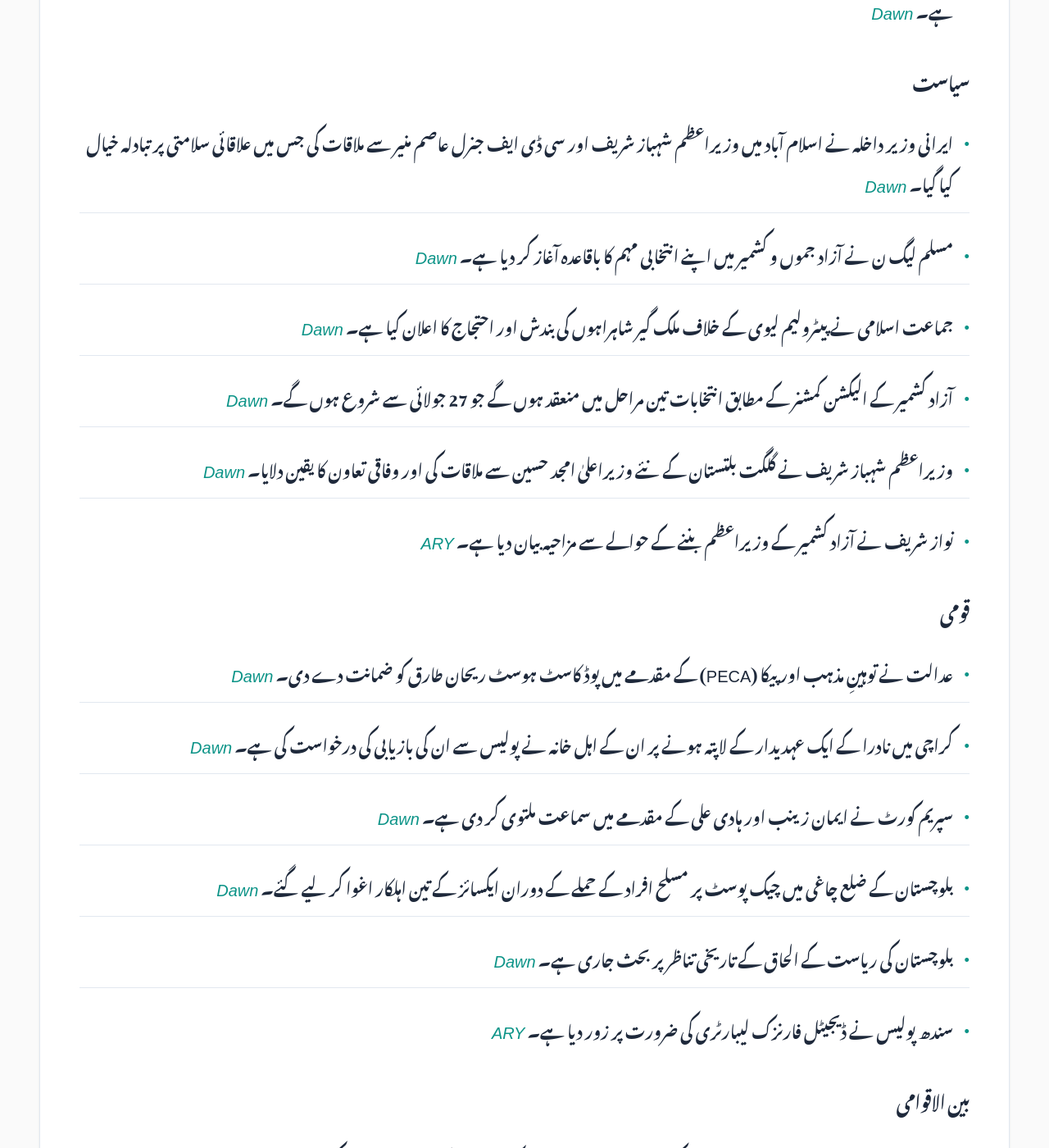
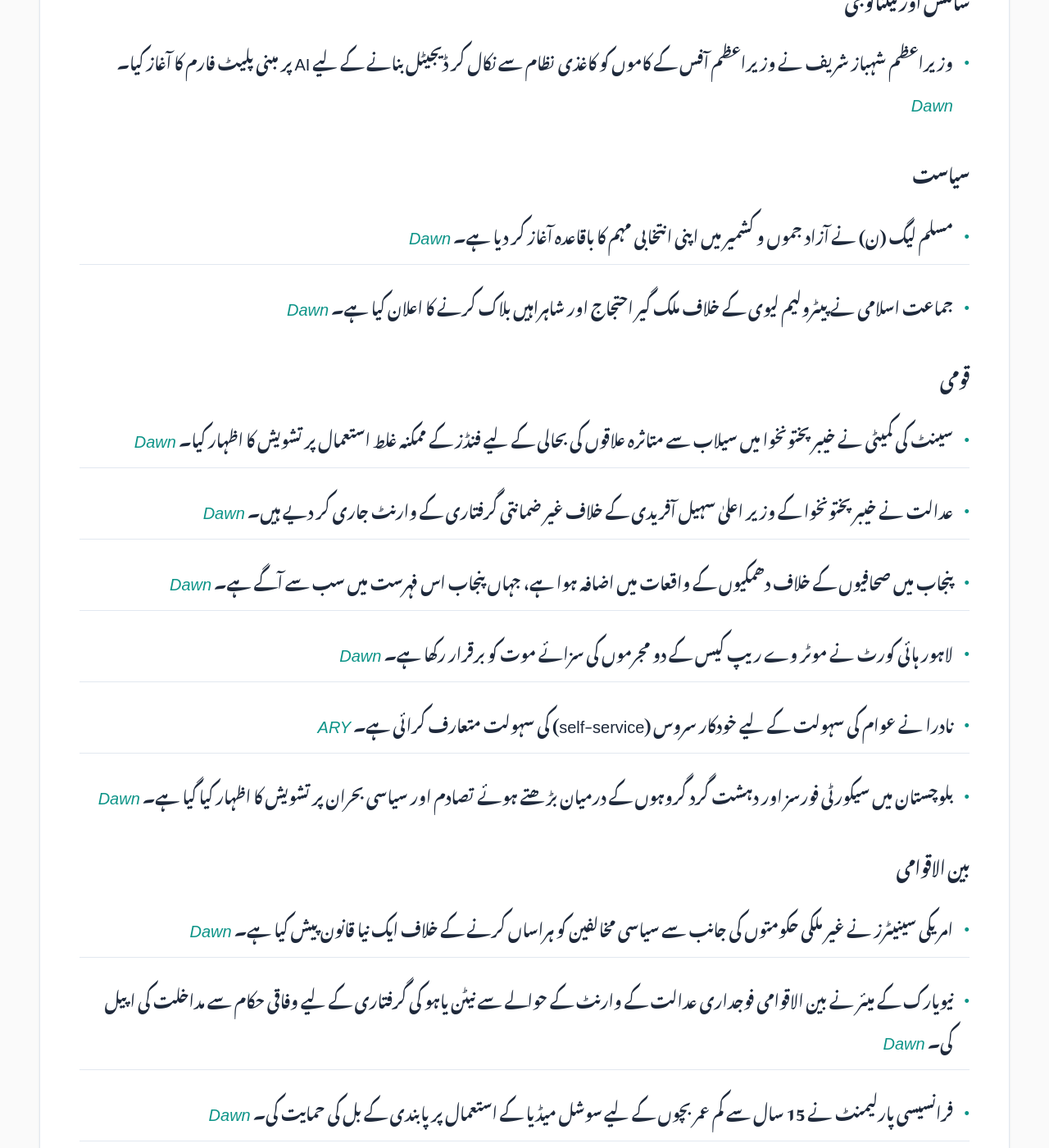
Before and after one commit to zsubzwary/news, a Jekyll site: the page built from ur/index.md, in a window 1280 px wide and 1400 px high, scrolled down 1175 px. Shown: the whole window at 82% size. Built offline with Jekyll 4.4.1, drawn with Linux system fonts in a browser that asks for light colours; some web fonts are replaced; comment, search, counter and statistics services are not loaded; some of the changed text lies outside the part shown.

Commit message:
DateTime; 2026-07-22T04:10:24.284Z

```diff
--- a/ur/index.md
+++ b/ur/index.md
@@ -7,45 +7,49 @@ rtl: true
 
 پاکستان کی تازہ خبروں کا خلاصہ
 
- &lrm; 21-Jul-2026 21:08PKT
+ &lrm; 22-Jul-2026 09:10PKT
 
 پڑھنے کا وقت : 4 منٹ
 
 ### معیشت
-- پاکستان اسٹاک ایکسچینج کا انڈیکس معمولی اضافے کے ساتھ 176,133 پوائنٹس پر بند ہوا۔ *[Dawn](https://www.dawn.com/news/2017214/kse-100-makes-marginal-gains-as-global-energy-uncertainty-weighs-on-early-rally)*
-- امریکی ٹیکنالوجی کمپنی ہونی ویل (Honeywell) نے پاکستان کے ریفائنری سیکٹر کی جدید کاری اور توسیع کے لیے ایک منصوبہ پیش کیا ہے۔ *[Dawn](https://www.dawn.com/news/2017217/us-technology-firm-proposes-refinery-modernisation-plan-for-pakistan-in-meeting-with-finance-minister)*
+- وزیر خزانہ محمد اورنگزیب نے معیشت کو مستحکم کرنے کے لیے امریکہ سے 10 ارب ڈالر کی امدادی سہولت کی درخواست کی ہے۔ *[Dawn](https://www.dawn.com/news/2017402/aurangzeb-seeks-10bn-support-facility-from-us)*
+- حکومت نے عالمی قیمتوں میں اتار چڑھاؤ کے باعث پیٹرول کی قیمت میں 4.93 روپے اور ڈیزل میں 7.15 روپے اضافہ کر دیا ہے۔ *[Dawn](https://www.dawn.com/news/2017311/govt-increases-petrol-price-by-rs493-diesel-by-rs715-per-litre)*
+- پیٹرول پمپ مالکان نے حکومت کے ساتھ روزانہ قیمتوں کے تعین کے حوالے سے مذاکرات ناکام ہونے کے بعد ملک گیر ہڑتال کا اعلان کر دیا ہے۔ *[Dawn](https://www.dawn.com/news/2017314/petrol-pump-owners-announce-nationwide-strike-after-talks-with-govt-over-daily-pricing-fail)*
+- سرمایہ کاری کے فروغ کے لیے بورڈ آف انویسٹمنٹ اور ایس آئی ایف سی کے الحاق اور اصلاحات کے حوالے سے تجاویز پر بحث جاری ہے۔ *[Dawn](https://www.dawn.com/news/2017454/investment-promotion)*
+- وفاقی حکومت نے سرکاری ملازمین کے لیے نئے 2026 کے پے اسکیلز کا نوٹیفیکیشن جاری کر دیا ہے۔ *[ARY](https://arynews.tv/federal-government-notifies-new-2026-pay-scales-for-public-servants)*
 
 ### سائنس اور ٹیکنالوجی
-- وزیراعظم شہباز شریف نے وزیراعظم آفس (PMO) میں کاغذی کام کے خاتمے کے لیے پہلا AI پر مبنی ڈیجیٹلائزیشن پلیٹ فارم لانچ کیا۔ *[Dawn](https://www.dawn.com/news/2017285/pm-shehbaz-launches-first-ai-based-digitisation-platform-to-replace-paper-based-work-in-pmo)*
-- گوگل نے اپنے ہلکے Gemini ماڈلز کو اپ ڈیٹ کر دیا ہے، تاہم فلیگ شپ ماڈل کی پیشکش میں تاخیر ہو سکتی ہے۔ *[ARY](https://arynews.tv/google-updates-lightweight-gemini-models-but-flagship-still-delayed)*
-
-### موسم
-- خیبر پختونخوا میں مون سون کی مسلسل بارشوں سے 12 افراد جاں بحق ہو گئے ہیں، جبکہ ملک بھر میں سیلاب اور لینڈ سلائیڈنگ کا الرٹ جاری کیا گیا ہے۔ *[Dawn](https://www.dawn.com/news/2017248/monsoon-rains-kill-12-in-kp-in-past-3-days-nationwide-flood-warning-issued)*
+- وزیراعظم شہباز شریف نے وزیراعظم آفس کے کاموں کو کاغذی نظام سے نکال کر ڈیجیٹل بنانے کے لیے AI پر مبنی پلیٹ فارم کا آغاز کیا۔ *[Dawn](https://www.dawn.com/news/2017285/pm-shehbaz-launches-first-ai-based-digitisation-platform-to-replace-paper-based-work-in-pmo)*
 
 ### سیاست
-- ایرانی وزیر داخلہ نے اسلام آباد میں وزیراعظم شہباز شریف اور سی ڈی ایف جنرل عاصم منیر سے ملاقات کی جس میں علاقائی سلامتی پر تبادلہ خیال کیا گیا۔ *[Dawn](https://www.dawn.com/news/2017273/iranian-interior-minister-meets-pm-shehbaz-cdf-munir-in-islamabad)*
-- مسلم لیگ ن نے آزاد جموں و کشمیر میں اپنے انتخابی مہم کا باقاعدہ آغاز کر دیا ہے۔ *[Dawn](https://www.dawn.com/news/2017265/pml-n-supremo-nawaz-kicks-off-partys-election-campaign-in-ajk)*
-- جماعت اسلامی نے پیٹرولیم لیوی کے خلاف ملک گیر شاہراہوں کی بندش اور احتجاج کا اعلان کیا ہے۔ *[Dawn](https://www.dawn.com/news/2017280/jamaat-i-islami-announces-nationwide-road-blockade-against-petroleum-levy)*
-- آزاد کشمیر کے الیکشن کمشنر کے مطابق انتخابات تین مراحل میں منعقد ہوں گے جو 27 جولائی سے شروع ہوں گے۔ *[Dawn](https://www.dawn.com/news/2017254/ajk-election-commissioner-says-polls-to-be-held-in-three-phases-beginning-july-27)*
-- وزیراعظم شہباز شریف نے گلگت بلتستان کے نئے وزیراعلیٰ امجد حسین سے ملاقات کی اور وفاقی تعاون کا یقین دلایا۔ *[Dawn](https://www.dawn.com/news/2017241/centre-committed-to-working-closely-with-gb-government-pm-tells-cm-amjad-hussain)*
-- نواز شریف نے آزاد کشمیر کے وزیراعظم بننے کے حوالے سے مزاحیہ بیان دیا ہے۔ *[ARY](https://arynews.tv/nawaz-sharif-jokes-about-becoming-ajk-pm)*
+- مسلم لیگ (ن) نے آزاد جموں و کشمیر میں اپنی انتخابی مہم کا باقاعدہ آغاز کر دیا ہے۔ *[Dawn](https://www.dawn.com/news/2017265/pml-n-supremo-nawaz-kicks-off-party-s-election-campaign-in-ajk)*
+- جماعت اسلامی نے پیٹرولیم لیوی کے خلاف ملک گیر احتجاج اور شاہراہیں بلاک کرنے کا اعلان کیا ہے۔ *[Dawn](https://www.dawn.com/news/2017280/jamaat-i-islami-announces-nationwide-road-blockade-against-petroleum-levy)*
 
 ### قومی
-- عدالت نے توہینِ مذہب اور پیکا (PECA) کے مقدمے میں پوڈ کاسٹ ہوسٹ ریحان طارق کو ضمانت دے دی۔ *[Dawn](https://www.dawn.com/news/2017270/court-grants-post-arrest-bail-to-podcast-host-rehan-tariq-in-blasphemy-case)*
-- کراچی میں نادرا کے ایک عہدیدار کے لاپتہ ہونے پر ان کے اہل خانہ نے پولیس سے ان کی بازیابی کی درخواست کی ہے۔ *[Dawn](https://www.dawn.com/news/2017263/nadra-official-goes-missing-in-karachi-family-approaches-police-for-his-recovery)*
-- سپریم کورٹ نے ایمان زینب اور ہادی علی کے مقدمے میں سماعت ملتوی کر دی ہے۔ *[Dawn](https://www.dawn.com/news/2017251/sc-adjourns-hearing-on-imaan-hadis-plea-against-ihc-decision-on-sentence-suspension)*
-- بلوچستان کے ضلع چاغی میں چیک پوسٹ پر مسلح افراد کے حملے کے دوران ایکسائز کے تین اہلکار اغوا کر لیے گئے۔ *[Dawn](https://www.dawn.com/news/2017233/3-excise-officials-kidnapped-after-attack-on-checkpost-in-balochistans-chagai-police-sources)*
-- بلوچستان کی ریاست کے الحاق کے تاریخی تناظر پر بحث جاری ہے۔ *[Dawn](https://www.dawn.com/news/2017250/setting-the-record-straight-on-balochistans-accession-and-charting-a-path-for-its-future)*
-- سندھ پولیس نے ڈیجیٹل فارنزک لیبارٹری کی ضرورت پر زور دیا ہے۔ *[ARY](https://arynews.tv/sindh-police-stresses-on-need-for-digital-forensic-laboratory)*
+- سینٹ کی کمیٹی نے خیبر پختونخوا میں سیلاب سے متاثرہ علاقوں کی بحالی کے لیے فنڈز کے ممکنہ غلط استعمال پر تشویش کا اظہار کیا۔ *[Dawn](https://www.dawn.com/news/2017399/senate-panel-concerned-over-diversion-of-flood-rehabilitation-funds-in-kp)*
+- عدالت نے خیبر پختونخوا کے وزیر اعلیٰ سہیل آفریدی کے خلاف غیر ضمانتی گرفتاری کے وارنٹ جاری کر دیے ہیں۔ *[Dawn](https://www.dawn.com/news/2017406/arrest-warrants-out-for-kp-cm-afridi-over-failure-to-appear-in-court)*
+- پنجاب میں صحافیوں کے خلاف دھمکیوں کے واقعات میں اضافہ ہوا ہے، جہاں پنجاب اس فہرست میں سب سے آگے ہے۔ *[Dawn](https://www.dawn.com/news/2017436/punjab-leads-tally-for-cases-involving-threats-to-journalists)*
+- لاہور ہائی کورٹ نے موٹر وے ریپ کیس کے دو مجرموں کی سزائے موت کو برقرار رکھا ہے۔ *[Dawn](https://www.dawn.com/news/2017293/lhc-confirms-death-sentences-of-convicts-in-motorway-gang-rape-case)*
+- نادرا نے عوام کی سہولت کے لیے خودکار سروس (self-service) کی سہولت متعارف کرائی ہے۔ *[ARY](https://arynews.tv/nadra-introdroduces-self-service-facility-to-people)*
+- بلوچستان میں سیکورٹی فورسز اور دہشت گرد گروہوں کے درمیان بڑھتے ہوئے تصادم اور سیاسی بحران پر تشویش کا اظہار کیا گیا ہے۔ *[Dawn](https://www.dawn.com/news/2017455/the-balochistan-tragedy)*
 
 ### بین الاقوامی
-- بھارتی اپوزیشن لیڈر راہول گاندھی اور ان کی بہن پر دہلی میں احتجاج کے دوران پولیس نے کارروائی کرتے ہوئے انہیں حراست میں لے لیا۔ *[Dawn](https://www.dawn.com/news/2017219/indian-opposition-leader-gandhi-arrested-outside-pm-modis-delhi-residence-amid-mass-protest)*
-- سنگاپور میں ہیرا چرانے کی ناکام کوشش پر ایک بھارتی سیاح کو دو سال سے زائد قید کی سزا سنائی گئی۔ *[Dawn](https://www.dawn.com/news/2017279/diamond-smile-singapore-jails-indian-man-for-gem-in-mouth-theft)*
-- سعودی عرب نے ایک سال کی میعاد والا ملٹی پل انٹری عمرہ ویزا متعارف کروا دیا ہے جس سے زائرین سال میں 90 دن تک قیام کر سکیں گے۔ *[Dawn](https://www.dawn.com/news/2017249/saudi-govt-launches-multiple-entry-umrah-visa-with-one-year-validity)*
-- برطانیہ کے نئے وزیراعظم اینڈی برہم نے اپنی نئی کابینہ کا اعلان کر دیا ہے۔ *[Dawn](https://www.dawn.com/news/2017300/who-is-who-in-uk-pm-andy-burnhams-new-cabinet)*
-- ایران اور امریکہ کے درمیان کشیدگی میں اضافہ، ایران نے خلیج میں امریکی فوجی اثاثوں کو نشانہ بنانے کے بعد مزید حملوں کا انتباہ دیا ہے۔ *[Dawn](https://www.dawn.com/news/2017211/iran-targets-american-military-assets-in-gulf-warns-of-more-attacks-as-us-strikes-iran-for-10th-consecutive-day)*
-- پاکستانی نژاد ڈاکٹر آصف محمود امریکی کمیشن برائے بین الاقوامی مذہبی آزادی (USCIRF) کے چیئرمین منتخب ہو گئے ہیں۔ *[Dawn](https://www.dawn.com/news/2017231/pakistan-origin-physician-asif-mahmood-elected-chair-of-us-commission-on-religious-freedom)*
+- امریکی سینیٹرز نے غیر ملکی حکومتوں کی جانب سے سیاسی مخالفین کو ہراساں کرنے کے خلاف ایک نیا قانون پیش کیا ہے۔ *[Dawn](https://www.dawn.com/news/2017401/india-scrutiny-fuels-us-push-to-criminalise-foreign-repression)*
+- نیویارک کے میئر نے بین الاقوامی فوجداری عدالت کے وارنٹ کے حوالے سے نیٹن یاہو کی گرفتاری کے لیے وفاقی حکام سے مداخلت کی اپیل کی۔ *[Dawn](https://www.dawn.com/news/2017473/he-is-a-war-criminal-mamdani-says-ny-cannot-arrest-netanyahu-on-icc-warrant-urges-us-federal-officials-to-step-in)*
+- فرانسیسی پارلیمنٹ نے 15 سال سے کم عمر بچوں کے لیے سوشل میڈیا کے استعمال پر پابندی کے بل کی حمایت کی۔ *[Dawn](https://www.dawn.com/news/2017321/french-parliament-backs-social-media-ban-for-under-15s)*
+- بھارتی اپوزیشن رہنما راہول گاندھی اور ان کی بہن پر احتجاج کے دوران پولیس نے حراست کر لیا۔ *[Dawn](https://www.dawn.com/news/2017219/indian-opposition-leader-rahul-gandhi-arrested-outside-pm-modis-delhi-residence-amid-mass-protest)*
+- سنگاپور کی عدالت نے ایک بھارتی سیاح کو ہیرا چرانے کی کوشش میں دو سال سے زائد قید کی سزا سنائی ہے۔ *[Dawn](https://www.dawn.com/news/2017279/diamond-smile-singapore-jails-indian-man-for-gem-in-mouth-theft)*
+- امریکہ نے ایران کے بحران پر مذاکرات کے لیے آمادگی کا اظہار کیا ہے۔ *[ARY](https://arynews.tv/marco-rubio-says-us-still-willing-to-negotiate-over-iran-crisis)*
+- پینٹاگون کے مطابق ایران میں جنگ کی وجہ سے امریکہ کو اب تک 37.5 ارب ڈالر کا نقصان ہو چکا ہے۔ *[ARY](https://arynews.tv/iran-war-has-cost-the-us-37-5-billion-so-far-pentagon-say)*
+
+### کھیل
+- ٹمبرز نے سپین کے کوچ مارٹی سیفیوانٹس کا اعلان کیا ہے۔ *[ARY](https://arynews.tv/timbers-name-spains-marti-cifuentes-as-new-coach)*
+
+### صحت
+- کراچی کے ولیکا ہسپتال میں مزید 16 بچوں کے ایچ آئی وی (HIV) سے متاثر ہونے کی اطلاعات ملی ہیں۔ *[Dawn](https://www.dawn.com/news/2017375/16-more-children-found-infected-with-hiv-at-karachis-valika-hospital-ombudsman-told)*
 
 ### دیگر
-- فلم 'گاڈزیلا بمقابلہ کنگ' کی اداکارہ کیلی ہوٹل کا 18 سال کی عمر میں کار حادثے میں انتقال ہو گیا۔ *[ARY](https://arynews.tv/godzilla-vs-kong-star-kaylee-hottle-dead-at-18-after-car-crash)*
-- مشہور گلوکار روبی ولیمز نے سوشل میڈیا پر وائرل ہونے والی منشیات سے متعلق افواہوں کی وضاحت کی ہے۔ *[ARY](https://arynews.tv/robbie-williams-clears-up-cocaine-rumors-after-viral-interview)*
+- مشہور یوٹیوبر مس بیسٹ نے اپنی گرل فرینڈ تھی بوائسن سے شادی کر لی ہے۔ *[ARY](https://arynews.tv/mrbeast-marries-longtime-girlfriend-thea-booysen-in-intimate-island-wedding)*
+- آئی شو سپیڈ (IShowSpeed) کی بی ٹی ایس (BTS) سے ملاقات کی انسٹاگرام ریل نے نیا ریکارڈ قائم کر دیا۔ *[ARY](https://arynews.tv/ishowspeeds-instagram-reel-of-meeting-bts-sets-new-record)*
+- گلوکار اجیت سنگھ کی گلوکاری میں واپسی کی خبریں گردش کر رہی ہیں۔ *[ARY](https://arynews.tv/arijit-singh-makes-surprise-return-to-playback-singing)*
+- ہالی وڈ میں جینیفر اینسٹن اور دیگر ستاروں کے حوالے سے مختلف خبریں گردش کر رہی ہیں۔ *[ARY](https://arynews.tv/jennifer-anistons-role-in-boyfriend-jim-curtis-book-event-sparks-hollywood-buzz)*
```
